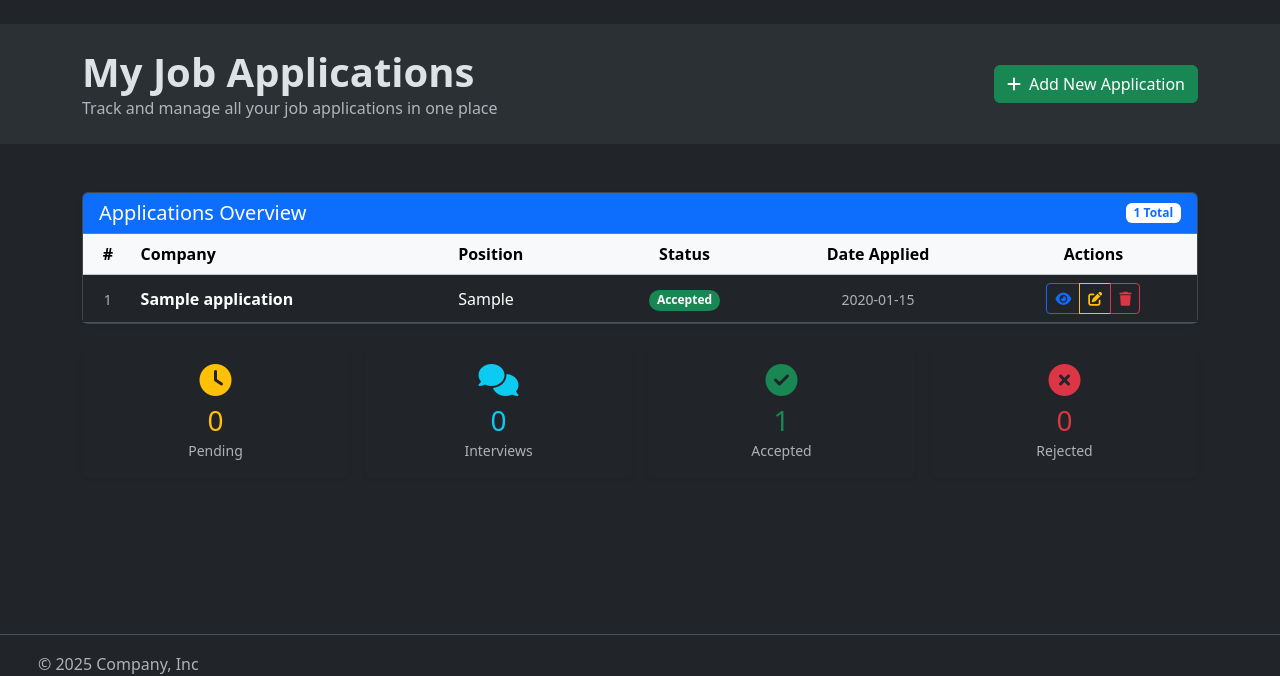
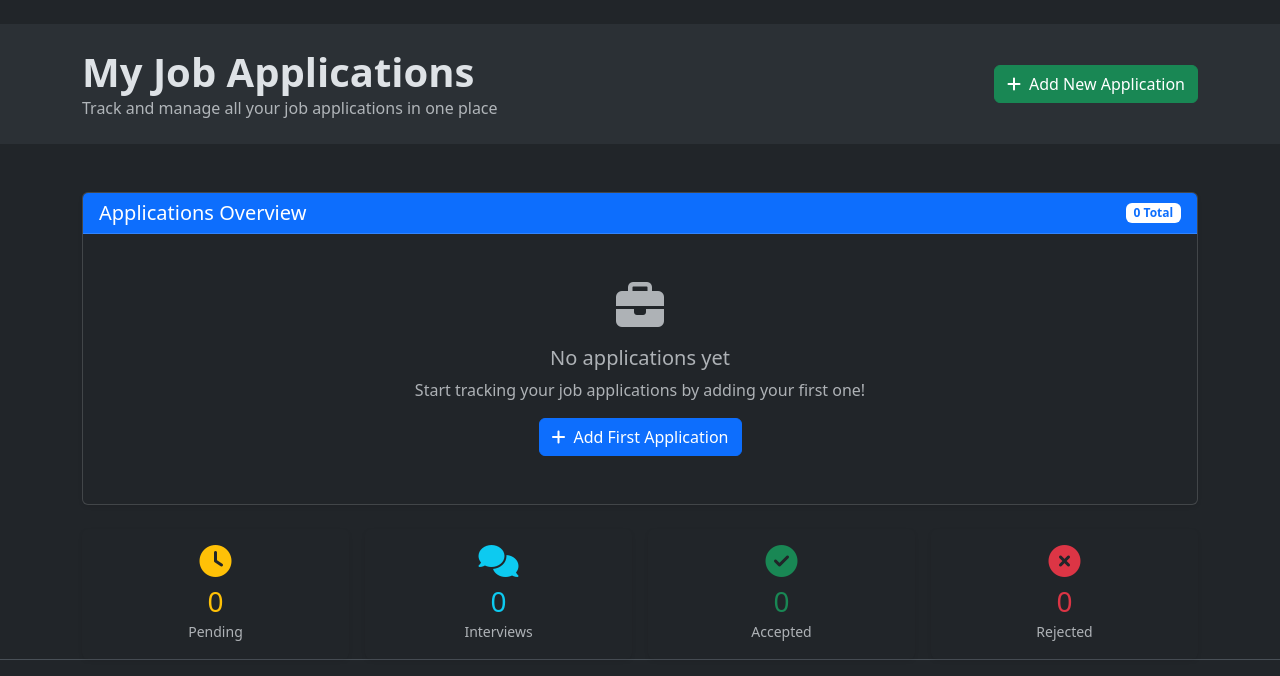
Before and after one commit to mikolaj-kopacz/JobApplicationTracker, a Flask app: page /applications in a window 1280 px wide. Shown: the part 56-732 px from the top of the page. Run offline with Flask 3, Linux system fonts and the light colour scheme; tables that the repository leaves empty hold one stand-in row (values such as "Sample post").

Commit message:
Show only current users applications

```diff
--- a/templates/applications.html
+++ b/templates/applications.html
@@ -24,10 +24,10 @@
             <div class="card shadow-sm">
                 <div class="card-header bg-primary text-white d-flex justify-content-between align-items-center">
                     <h5 class="mb-0">Applications Overview</h5>
-                    <span class="badge bg-white text-primary">{{ applications|length }} Total</span>
+                    <span class="badge bg-white text-primary">{{ current_user.applications|length }} Total</span>
                 </div>
                 <div class="card-body p-0">
-                    {% if applications %}
+                    {% if current_user.applications %}
                     <div class="table-responsive">
                         <table class="table table-hover mb-0">
                             <thead class="table-light">
@@ -41,7 +41,7 @@
                             </tr>
                             </thead>
                             <tbody>
-                            {% for application in applications %}
+                            {% for application in current_user.applications %}
                             <tr>
                                 <td class="text-center align-middle">
                                     <small class="text-muted">{{ application.id }}</small>
@@ -142,7 +142,7 @@
                 <div class="card-body text-center">
                     <i class="fas fa-clock fa-2x text-warning mb-2"></i>
                     <h3 class="text-warning mb-0">
-                        {{ applications|selectattr("status", "equalto", "pending")|list|length }}
+                        {{ current_user.applications|selectattr("status", "equalto", "pending")|list|length }}
                     </h3>
                     <small class="text-muted">Pending</small>
                 </div>
@@ -153,7 +153,7 @@
                 <div class="card-body text-center">
                     <i class="fas fa-comments fa-2x text-info mb-2"></i>
                     <h3 class="text-info mb-0">
-                        {{ applications|selectattr("status", "equalto", "interview")|list|length }}
+                        {{ current_user.applications|selectattr("status", "equalto", "interview")|list|length }}
                     </h3>
                     <small class="text-muted">Interviews</small>
                 </div>
@@ -164,7 +164,7 @@
                 <div class="card-body text-center">
                     <i class="fas fa-check-circle fa-2x text-success mb-2"></i>
                     <h3 class="text-success mb-0">
-                        {{ applications|selectattr("status", "equalto", "accepted")|list|length }}
+                        {{ current_user.applications|selectattr("status", "equalto", "accepted")|list|length }}
                     </h3>
                     <small class="text-muted">Accepted</small>
                 </div>
@@ -175,7 +175,7 @@
                 <div class="card-body text-center">
                     <i class="fas fa-times-circle fa-2x text-danger mb-2"></i>
                     <h3 class="text-danger mb-0">
-                        {{ applications|selectattr("status", "equalto", "rejected")|list|length }}
+                        {{ current_user.applications|selectattr("status", "equalto", "rejected")|list|length }}
                     </h3>
                     <small class="text-muted">Rejected</small>
                 </div>
```
